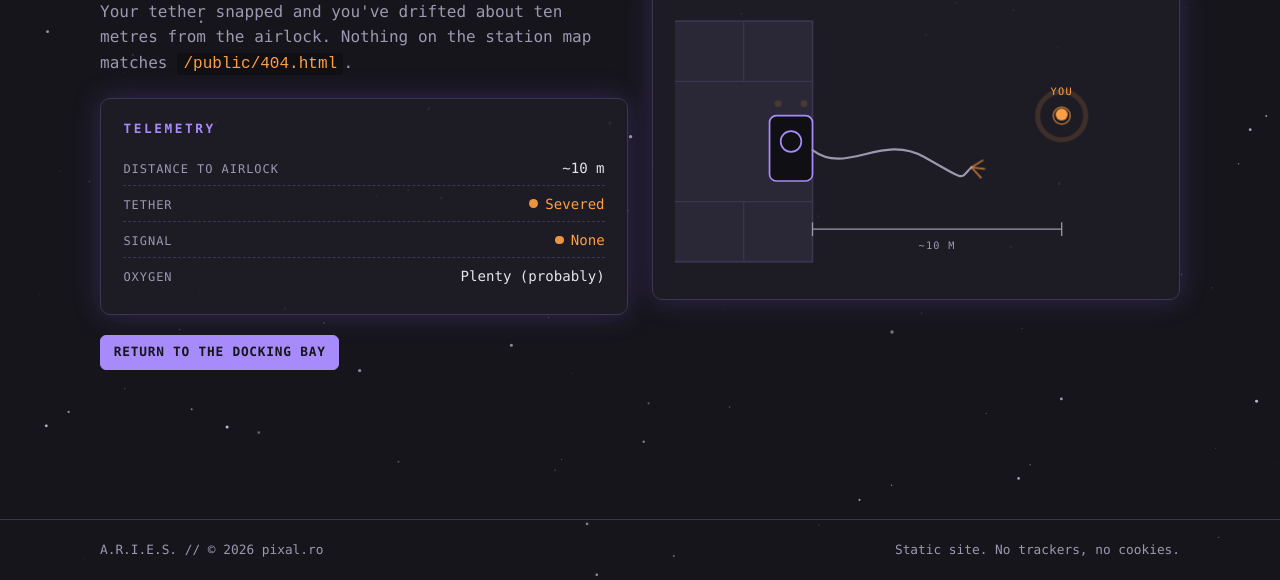
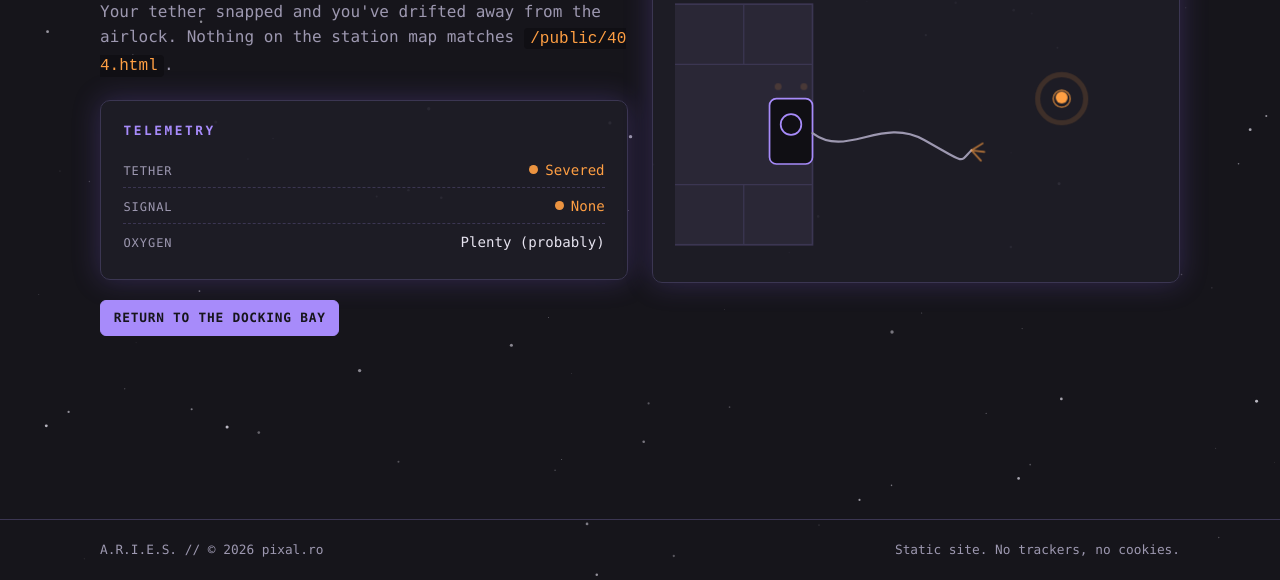
Before and after one commit to Pixal-Byte/A.R.I.E.S, a plain HTML site: page public/404.html in a window 1280 px wide. Shown: the part 220-800 px from the top of the page. Drawn offline with Linux system fonts and the light colour scheme.

Commit message:
fix: update 404 error message for clarity and remove unnecessary distance markers

```diff
--- a/public/404.html
+++ b/public/404.html
@@ -41,14 +41,13 @@
         <p class="eyebrow">Error 404 // Outside the hull</p>
         <h1>Signal lost</h1>
         <p class="lede">
-          Your tether snapped and you've drifted about ten metres from the airlock. Nothing on the
+          Your tether snapped and you've drifted away from the airlock. Nothing on the
           station map matches <code id="lost-path">that location</code>.
         </p>
 
         <div class="panel">
           <h2>Telemetry</h2>
           <dl class="readouts">
-            <div><dt>Distance to airlock</dt><dd>~10 m</dd></div>
             <div><dt>Tether</dt><dd class="val-warn"><span class="dot warn" aria-hidden="true"></span>Severed</dd></div>
             <div><dt>Signal</dt><dd class="val-warn"><span class="dot warn" aria-hidden="true"></span>None</dd></div>
             <div><dt>Oxygen</dt><dd>Plenty (probably)</dd></div>
@@ -83,13 +82,6 @@
           <circle class="ring" cx="450" cy="130" r="7"/>
           <circle class="ring r2" cx="450" cy="130" r="7"/>
           <circle class="beacon" cx="450" cy="130" r="7"/>
-          <text class="warn-text" x="450" y="106" text-anchor="middle">YOU</text>
-
-          <!-- distance marker -->
-          <line class="dim" x1="160" y1="262" x2="450" y2="262"/>
-          <line class="dim" x1="160" y1="254" x2="160" y2="270"/>
-          <line class="dim" x1="450" y1="254" x2="450" y2="270"/>
-          <text x="305" y="285" text-anchor="middle">~10 M</text>
         </svg>
       </div>
     </div>
```
